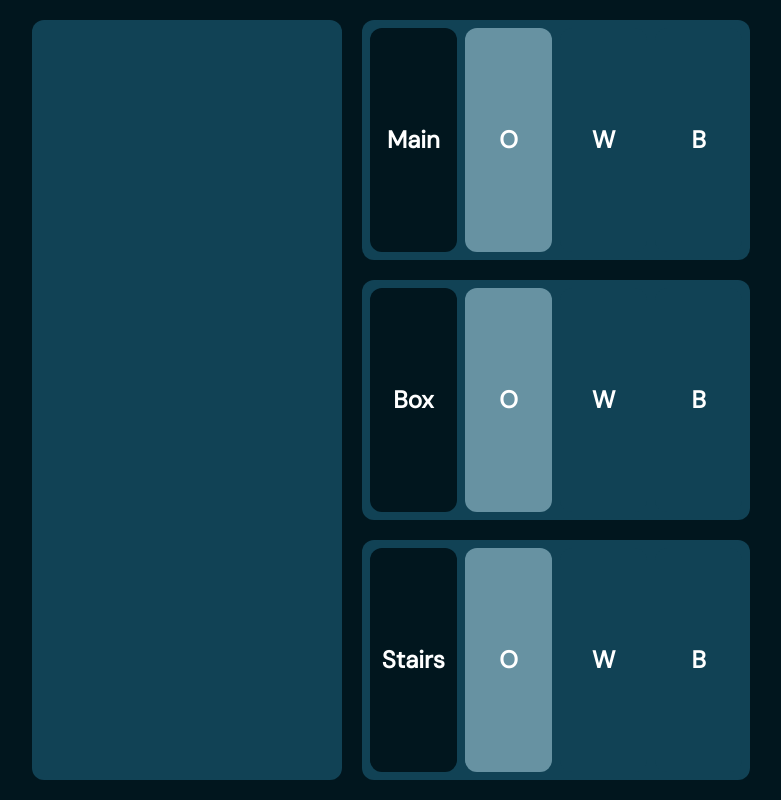
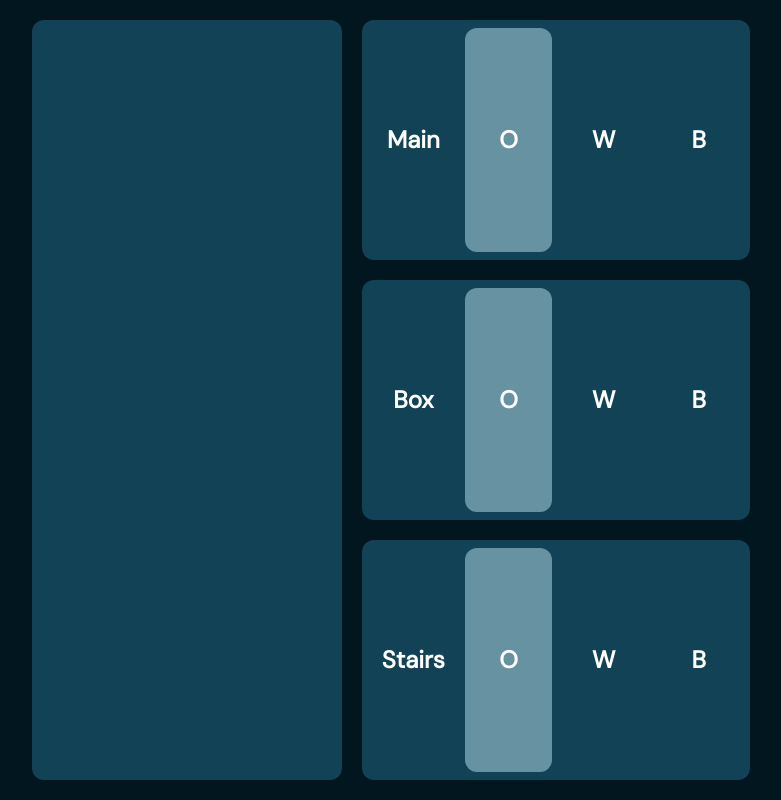
Before and after one commit to OTC-PAC/boxLights, a website: page public/touch.html in a window 1280 px wide. Shown: the whole page, without its empty margins (249-1030 px from the left). Drawn offline with Linux system fonts and the light colour scheme.

Commit message:
Small changes to colour

```diff
--- a/public/touch.html
+++ b/public/touch.html
@@ -18,7 +18,7 @@
         <div class="grid w-1/4 bg-custom-pri h-full rounded-xl"></div>
         <div class="grid grid-cols-1 gap-5 h-full">
             <div class="grid grid-cols-4 bg-custom-pri p-2 rounded-xl gap-2">
-                <div class="bg-custom-bg rounded-xl p-3 flex justify-center items-center">
+                <div class="bg-custom-pri rounded-xl p-3 flex justify-center items-center">
                     <div>
                         <h1 class="text-2xl font-bold">Main</h1>
                     </div>
@@ -40,7 +40,7 @@
                 </div>
             </div>
             <div class="grid grid-cols-4 bg-custom-pri p-2 rounded-xl gap-2">
-                <div class="bg-custom-bg rounded-xl p-3 flex justify-center items-center">
+                <div class="bg-custom-pri rounded-xl p-3 flex justify-center items-center">
                     <div>
                         <h1 class="text-2xl font-bold">Box</h1>
                     </div>
@@ -62,7 +62,7 @@
                 </div>
             </div>
             <div class="grid grid-cols-4 bg-custom-pri p-2 rounded-xl gap-2">
-                <div class="bg-custom-bg rounded-xl p-3 flex justify-center items-center">
+                <div class="bg-custom-pri rounded-xl p-3 flex justify-center items-center">
                     <div>
                         <h1 class="text-2xl font-bold">Stairs</h1>
                     </div>
```
